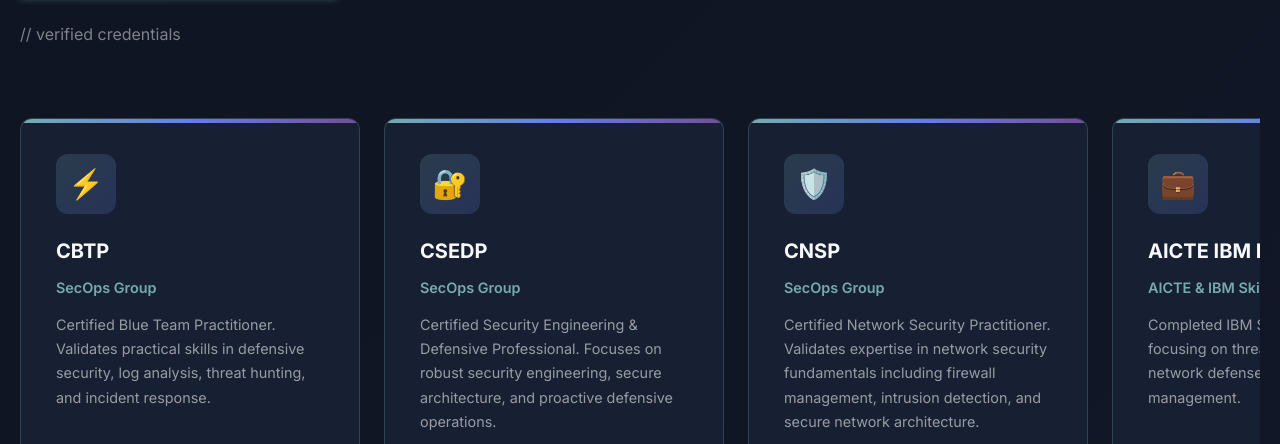
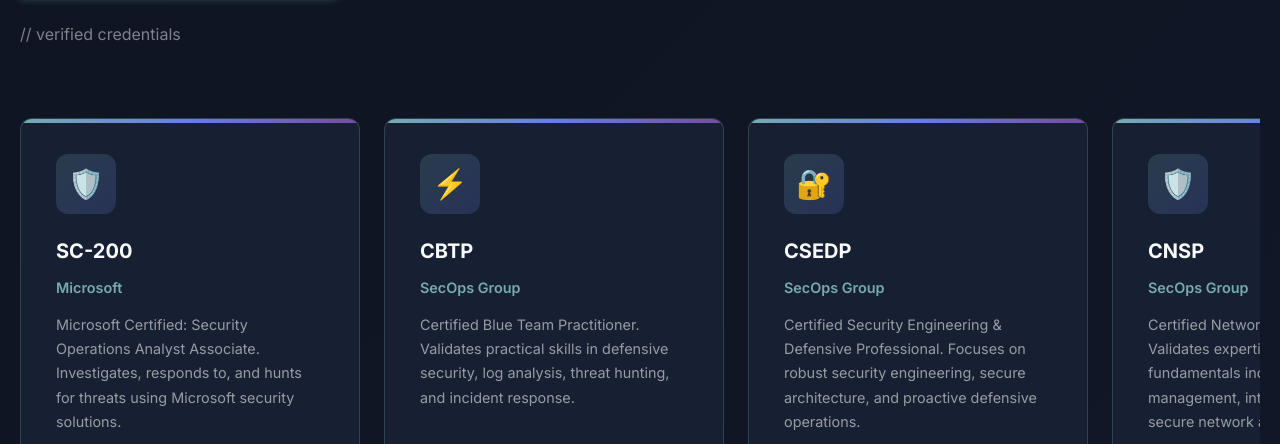
Before and after one commit to SumitNayak1337/SumitNayak1337.github.io, a plain HTML site: page index.html in a window 1280 px wide. Shown: the part 5246-5690 px from the top of the page. Drawn offline with nearby package versions, Linux system fonts and the light colour scheme.

Commit message:
Add Microsoft SC-200 certification

```diff
--- a/index.html
+++ b/index.html
@@ -331,6 +331,16 @@
                     <div class="projects-track" id="certsTrack">
 
                         <div class="cert-card" style="display: flex; flex-direction: column;">
+                            <div class="cert-icon">🛡️</div>
+                            <h3>SC-200</h3>
+                            <div class="cert-issuer">Microsoft</div>
+                            <p class="cert-description" style="flex: 1;">
+                                Microsoft Certified: Security Operations Analyst Associate. Investigates, responds to, and hunts for threats using Microsoft security solutions.
+                            </p>
+                            <a href="https://learn.microsoft.com/en-us/users/sumitnayak-1466/credentials/c5fdab2fd2acb065" target="_blank" class="project-link" style="margin-top: 15px; align-self: flex-start;"><i class="fas fa-external-link-alt"></i> View Certificate</a>
+                        </div>
+
+                        <div class="cert-card" style="display: flex; flex-direction: column;">
                             <div class="cert-icon">⚡</div>
                             <h3>CBTP</h3>
                             <div class="cert-issuer">SecOps Group</div>
```
